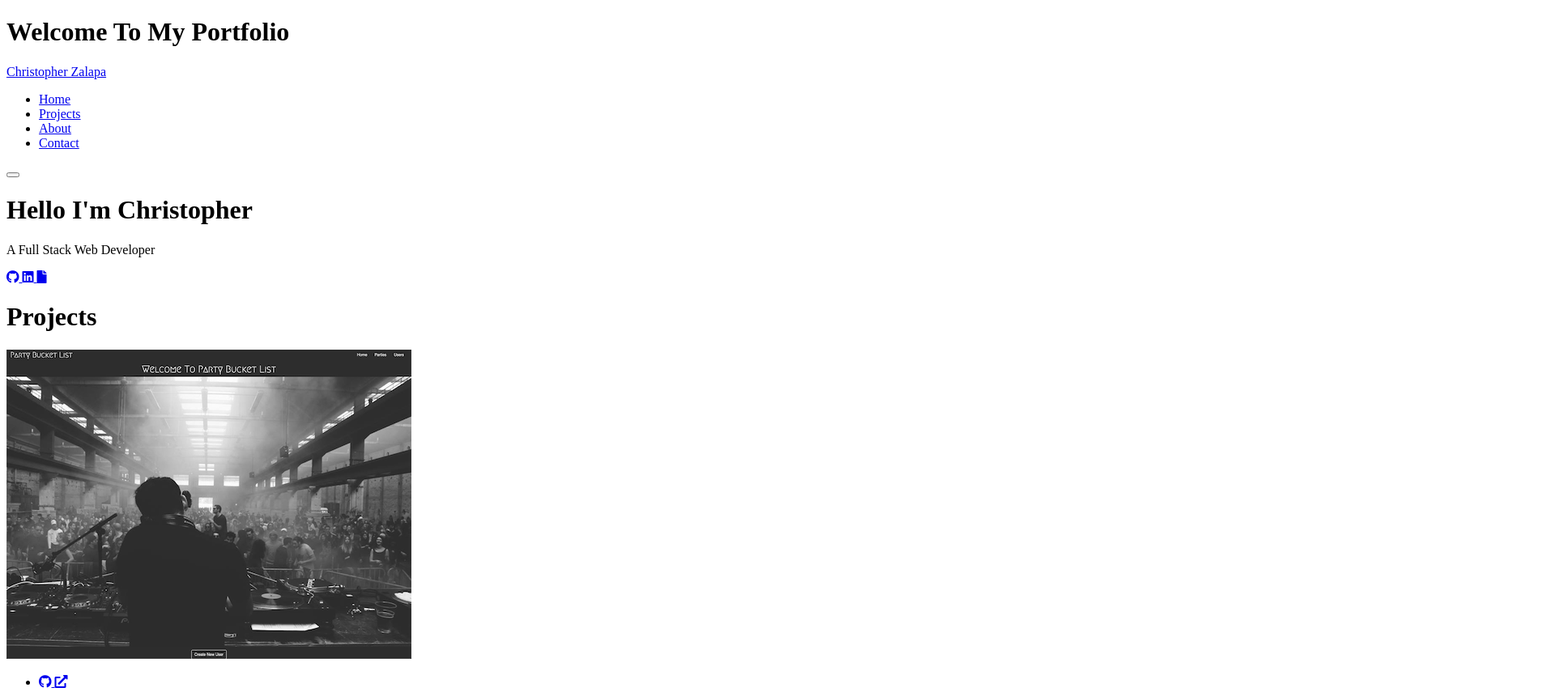
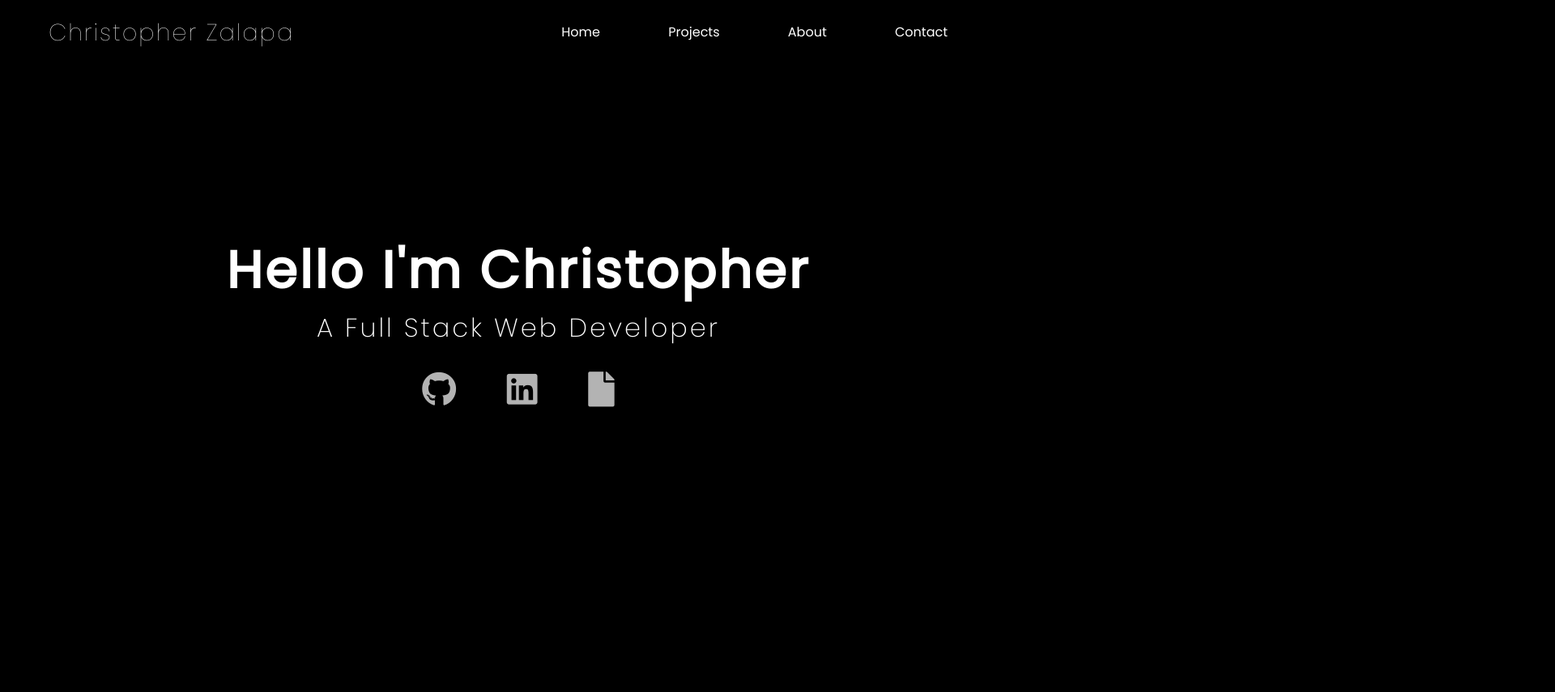
Before and after one commit to ChristopherZalapa/Portfolio-V1, a website: page index.html in a window 1280 px wide. Shown: the top 855 px of the page at 81% size, 1920 px wide, since content can reach past the window. After the commit the page ends 800 px from the top, so only its background shows below. Drawn offline with Linux system fonts and the light colour scheme; the site is published under a folder, as on GitHub Pages, so addresses that start at the root find nothing.

Commit message:
Please Work

```diff
--- a/index.html
+++ b/index.html
@@ -6,8 +6,8 @@
     <link rel="preconnect" href="https://fonts.gstatic.com">
     <link href="https://fonts.googleapis.com/css2?family=Poppins:wght@100;200;300;400&display=swap" rel="stylesheet">
     <link rel="stylesheet" href="https://cdnjs.cloudflare.com/ajax/libs/font-awesome/5.15.2/css/all.min.css" integrity="sha512-HK5fgLBL+xu6dm/Ii3z4xhlSUyZgTT9tuc/hSrtw6uzJOvgRr2a9jyxxT1ely+B+xFAmJKVSTbpM/CuL7qxO8w==" crossorigin="anonymous" />
-    <link rel="stylesheet" href="/css/style.css">
-    <script defer src="/script.js"></script>
+    <link rel="stylesheet" href="./css/style.css">
+    <script defer src="./script.js"></script>
 
     <title>Christopher Zalapa</title>
 </head>
```
